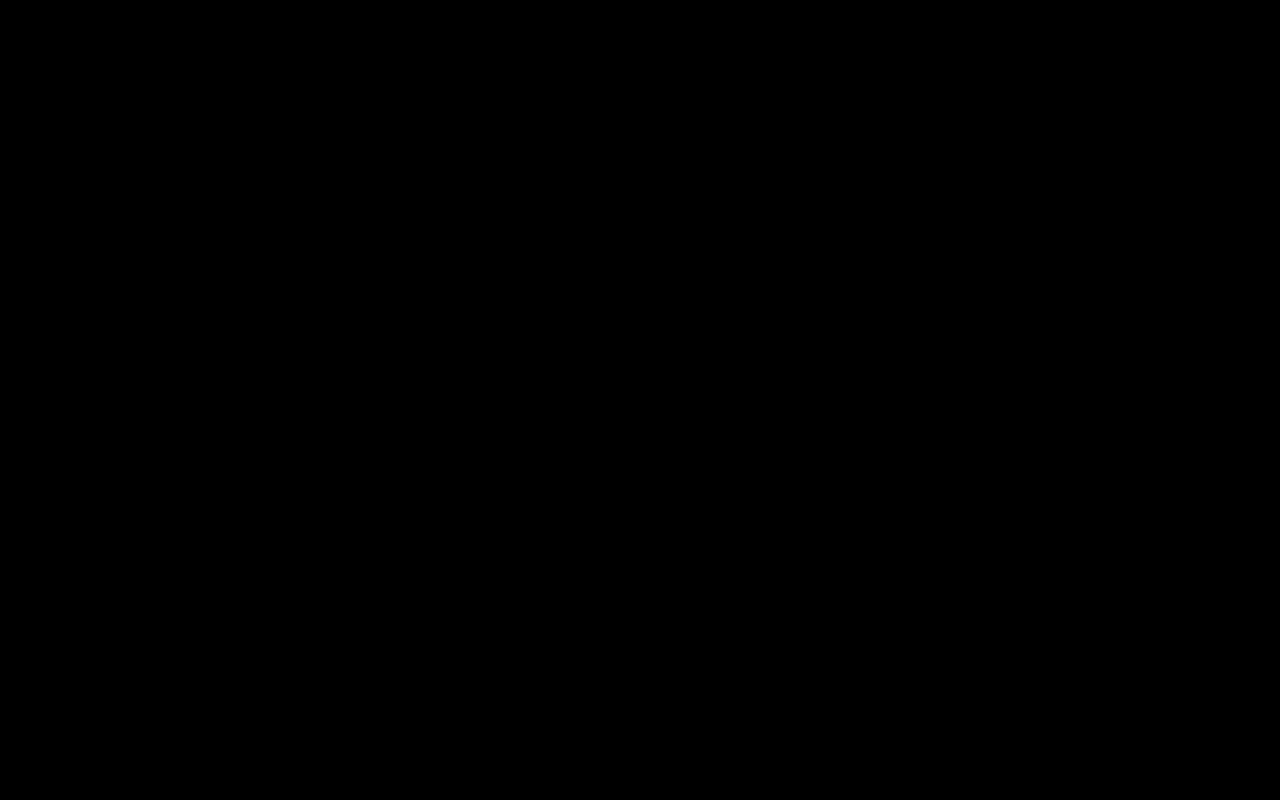
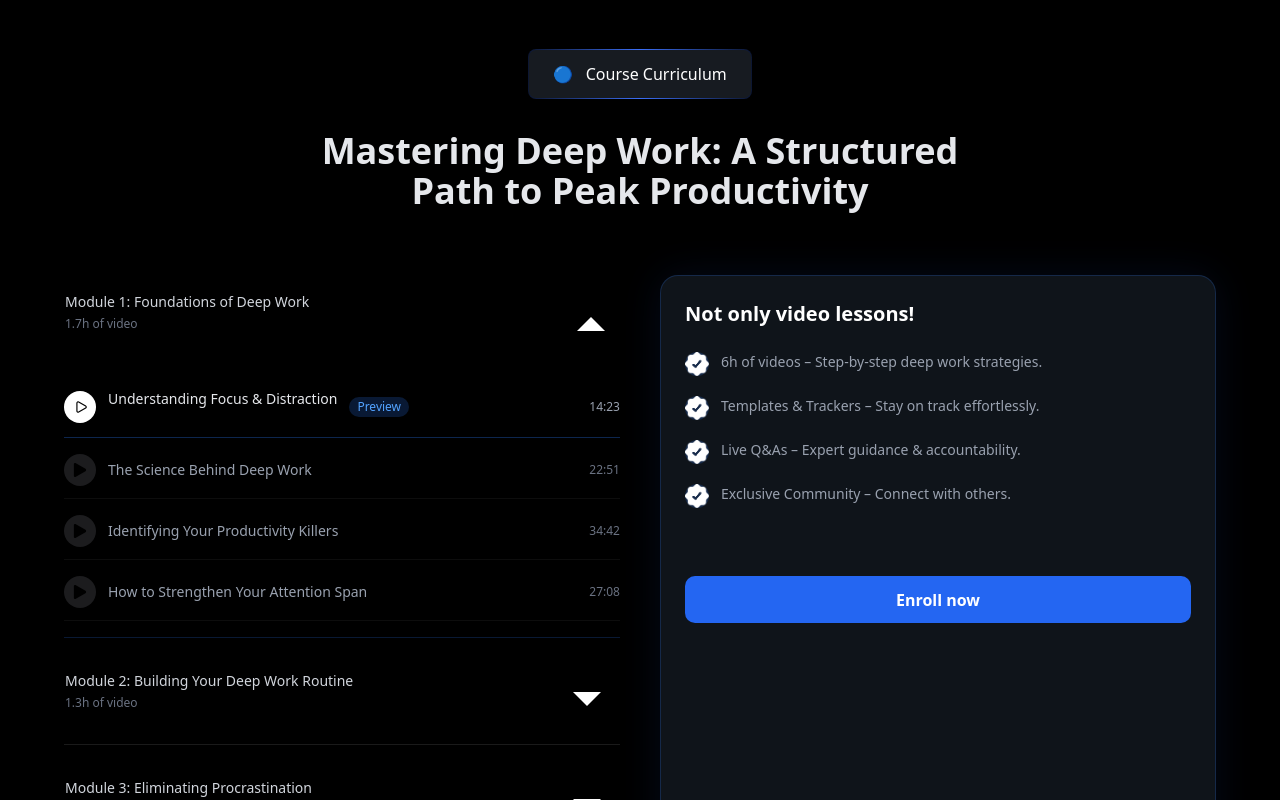
Before and after one commit to SopnilSwapon/md-sapon-mia-frontend, a Next.js app: page / in a window 1280 px wide. Shown: the part 3700-4500 px from the top of the page. Before the commit the page ends 3653 px from the top, so only its background shows below. Built offline with nearby package versions, Linux system fonts and the light colour scheme.

Commit message:
added course section

```diff
--- a/app/page.tsx
+++ b/app/page.tsx
@@ -1,6 +1,7 @@
 import AppNavbar from "@/components/AppNavbar";
 import BannerSec from "@/components/Banner";
 import CourseDesignSection from "@/components/CourseDesignSec";
+import CourseSection from "@/components/CourseSection";
 import StruggleToFocusSec from "@/components/StruggleAndNoWorriesSection";
 import VideoSection from "@/components/VideoSection";
 export default function Home() {
@@ -11,6 +12,7 @@ export default function Home() {
       <VideoSection />
       <StruggleToFocusSec />
       <CourseDesignSection />
+      <CourseSection />
     </main>
   );
 }
--- /dev/null
+++ b/components/CourseSection.tsx
@@ -0,0 +1,149 @@
+"use client";
+
+import {
+  Accordion,
+  AccordionItem,
+  AccordionTrigger,
+  AccordionContent,
+} from "@/components/ui/accordion";
+import { Play } from "lucide-react";
+import { FaPlay } from "react-icons/fa";
+import AppButton from "./AppButton";
+import Image from "next/image";
+import GradientBorderButton from "./GradientBorderButton";
+
+export default function CourseSection() {
+  return (
+    <section className="bg-black text-white py-24 px-6">
+      <div className="max-w-6xl mx-auto">
+        <div className="flex justify-center mb-8">
+          <GradientBorderButton>
+            🔵 &nbsp; Course Curriculum
+          </GradientBorderButton>
+        </div>
+        {/* Heading */}
+        <h2 className="text-center text-3xl md:text-4xl font-semibold mb-16 text-gray-200">
+          Mastering Deep Work: A Structured <br />
+          Path to Peak Productivity
+        </h2>
+
+        <div className="grid md:grid-cols-2 gap-10">
+          {/* LEFT */}
+          <Accordion defaultValue={["item-1"]} className="space-y-4">
+            {/* Module 1 */}
+            <AccordionItem
+              value="item-1"
+              className="border-b border-blue-500/20"
+            >
+              <AccordionTrigger className="hover:no-underline py-4">
+                <div className="flex justify-between w-full items-center">
+                  <div className="text-left">
+                    <p className="text-gray-300 font-medium">
+                      Module 1: Foundations of Deep Work
+                    </p>
+                    <p className="text-xs text-gray-500 mt-1">1.7h of video</p>
+                  </div>
+                </div>
+              </AccordionTrigger>
+
+              <AccordionContent className="pb-4">
+                <div className="space-y-4 mt-4">
+                  {/* Active */}
+                  <div className="flex items-center justify-between border-b border-blue-500/30 pb-3">
+                    <div className="flex items-center gap-3">
+                      <div className="w-8 h-8 rounded-full bg-white flex items-center justify-center">
+                        <Play size={14} className="text-black ml-0.5" />
+                      </div>
+                      <p className="text-sm text-gray-200">
+                        Understanding Focus & Distraction
+                      </p>
+                      <span className="text-xs bg-blue-500/20 px-2 py-0.5 rounded-full text-blue-400">
+                        Preview
+                      </span>
+                    </div>
+                    <span className="text-xs text-gray-400">14:23</span>
+                  </div>
+
+                  {[
+                    ["The Science Behind Deep Work", "22:51"],
+                    ["Identifying Your Productivity Killers", "34:42"],
+                    ["How to Strengthen Your Attention Span", "27:08"],
+                  ].map((item, i) => (
+                    <div
+                      key={i}
+                      className="flex items-center justify-between border-b border-white/5 pb-3"
+                    >
+                      <div className="flex items-center gap-3">
+                        <div className="w-8 h-8 rounded-full bg-[#1c1c1e] flex items-center justify-center">
+                          <FaPlay size={14} className="text-black" />
+                        </div>
+                        <p className="text-sm text-gray-400">{item[0]}</p>
+                      </div>
+                      <span className="text-xs text-gray-500">{item[1]}</span>
+                    </div>
+                  ))}
+                </div>
+              </AccordionContent>
+            </AccordionItem>
+
+            {/* Other modules */}
+            {[
+              "Module 2: Building Your Deep Work Routine",
+              "Module 3: Eliminating Procrastination",
+              "Module 4: Advanced Focus & Productivity Hacks",
+            ].map((title, i) => (
+              <AccordionItem
+                key={i}
+                value={`item-${i + 2}`}
+                className="border-b border-white/10"
+              >
+                <AccordionTrigger className="hover:no-underline py-4">
+                  <div className="text-left">
+                    <p className="text-gray-300">{title}</p>
+                    <p className="text-xs text-gray-500 mt-1">1.3h of video</p>
+                  </div>
+                </AccordionTrigger>
+
+                <AccordionContent>
+                  <p className="text-sm text-gray-500 pb-4">
+                    Content coming soon...
+                  </p>
+                </AccordionContent>
+              </AccordionItem>
+            ))}
+          </Accordion>
+
+          {/* RIGHT CARD (unchanged) */}
+          <div className="bg-[#0f141a] rounded-2xl p-6 border border-blue-500/20 shadow-[0_0_40px_rgba(36,102,242,0.1)]">
+            <h3 className="text-xl font-semibold mb-6">
+              Not only video lessons!
+            </h3>
+
+            <div className="space-y-5 text-sm text-gray-400">
+              {[
+                "6h of videos – Step-by-step deep work strategies.",
+                "Templates & Trackers – Stay on track effortlessly.",
+                "Live Q&As – Expert guidance & accountability.",
+                "Exclusive Community – Connect with others.",
+              ].map((text, i) => (
+                <div key={i} className="flex items-start gap-3">
+                  <div className="w-6 h-6 rounded-full bg-blue-500/20 flex items-center justify-center text-blue-400">
+                    <Image
+                      src={"/images/course-desing3.png"}
+                      alt="tick icon"
+                      width={36}
+                      height={36}
+                    />
+                  </div>
+                  <p>{text}</p>
+                </div>
+              ))}
+            </div>
+
+            <AppButton title="Enroll now" className="w-full mt-17" />
+          </div>
+        </div>
+      </div>
+    </section>
+  );
+}
--- /dev/null
+++ b/components/ui/accordion.tsx
@@ -0,0 +1,80 @@
+import { Accordion as AccordionPrimitive } from "@base-ui/react/accordion";
+
+import { cn } from "@/lib/utils";
+import { ChevronDownIcon, ChevronUpIcon, Triangle } from "lucide-react";
+import { IoMdArrowDropdown, IoMdArrowDropup } from "react-icons/io";
+
+function Accordion({ className, ...props }: AccordionPrimitive.Root.Props) {
+  return (
+    <AccordionPrimitive.Root
+      data-slot="accordion"
+      className={cn("flex w-full flex-col", className)}
+      {...props}
+    />
+  );
+}
+
+function AccordionItem({ className, ...props }: AccordionPrimitive.Item.Props) {
+  return (
+    <AccordionPrimitive.Item
+      data-slot="accordion-item"
+      className={cn("not-last:border-b", className)}
+      {...props}
+    />
+  );
+}
+
+function AccordionTrigger({
+  className,
+  children,
+  ...props
+}: AccordionPrimitive.Trigger.Props) {
+  return (
+    <AccordionPrimitive.Header className="flex">
+      <AccordionPrimitive.Trigger
+        data-slot="accordion-trigger"
+        className={cn(
+          "group/accordion-trigger relative flex flex-1 items-start justify-between rounded-lg border border-transparent py-2.5 text-left text-sm font-medium transition-all outline-none hover:underline focus-visible:border-ring focus-visible:ring-3 focus-visible:ring-ring/50 focus-visible:after:border-ring aria-disabled:pointer-events-none aria-disabled:opacity-50 **:data-[slot=accordion-trigger-icon]:ml-auto **:data-[slot=accordion-trigger-icon]:size-4 **:data-[slot=accordion-trigger-icon]:text-muted-foreground",
+          className,
+        )}
+        {...props}
+      >
+        {children}
+        <IoMdArrowDropdown
+          data-slot="accordion-trigger-icon"
+          className="pointer-events-none w-16! h-14! shrink-0 text-white! group-aria-expanded/accordion-trigger:hidden"
+        />
+        <IoMdArrowDropup
+          data-slot="accordion-trigger-icon"
+          color="white"
+          className="pointer-events-none text-white! w-14! h-16!  hidden shrink-0 group-aria-expanded/accordion-trigger:inline"
+        />
+      </AccordionPrimitive.Trigger>
+    </AccordionPrimitive.Header>
+  );
+}
+
+function AccordionContent({
+  className,
+  children,
+  ...props
+}: AccordionPrimitive.Panel.Props) {
+  return (
+    <AccordionPrimitive.Panel
+      data-slot="accordion-content"
+      className="overflow-hidden text-sm data-open:animate-accordion-down data-closed:animate-accordion-up"
+      {...props}
+    >
+      <div
+        className={cn(
+          "h-(--accordion-panel-height) pt-0 pb-2.5 data-ending-style:h-0 data-starting-style:h-0 [&_a]:underline [&_a]:underline-offset-3 [&_a]:hover:text-foreground [&_p:not(:last-child)]:mb-4",
+          className,
+        )}
+      >
+        {children}
+      </div>
+    </AccordionPrimitive.Panel>
+  );
+}
+
+export { Accordion, AccordionItem, AccordionTrigger, AccordionContent };
--- a/package.json
+++ b/package.json
@@ -16,6 +16,7 @@
     "next": "16.2.2",
     "react": "19.2.4",
     "react-dom": "19.2.4",
+    "react-icons": "^5.6.0",
     "shadcn": "^4.1.2",
     "tailwind-merge": "^3.5.0",
     "tw-animate-css": "^1.4.0"
```
Also changed, not shown: 1 other file (tests, documents, lock files or other folders).
